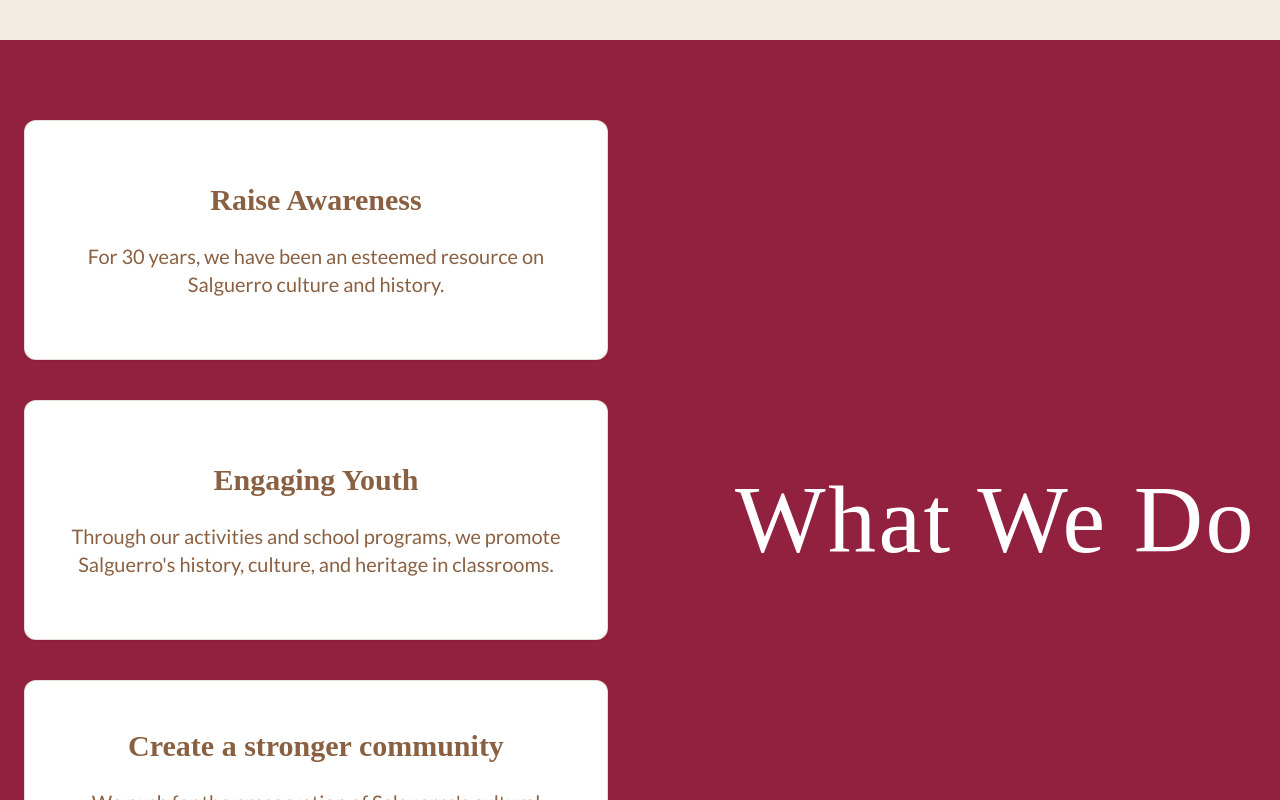
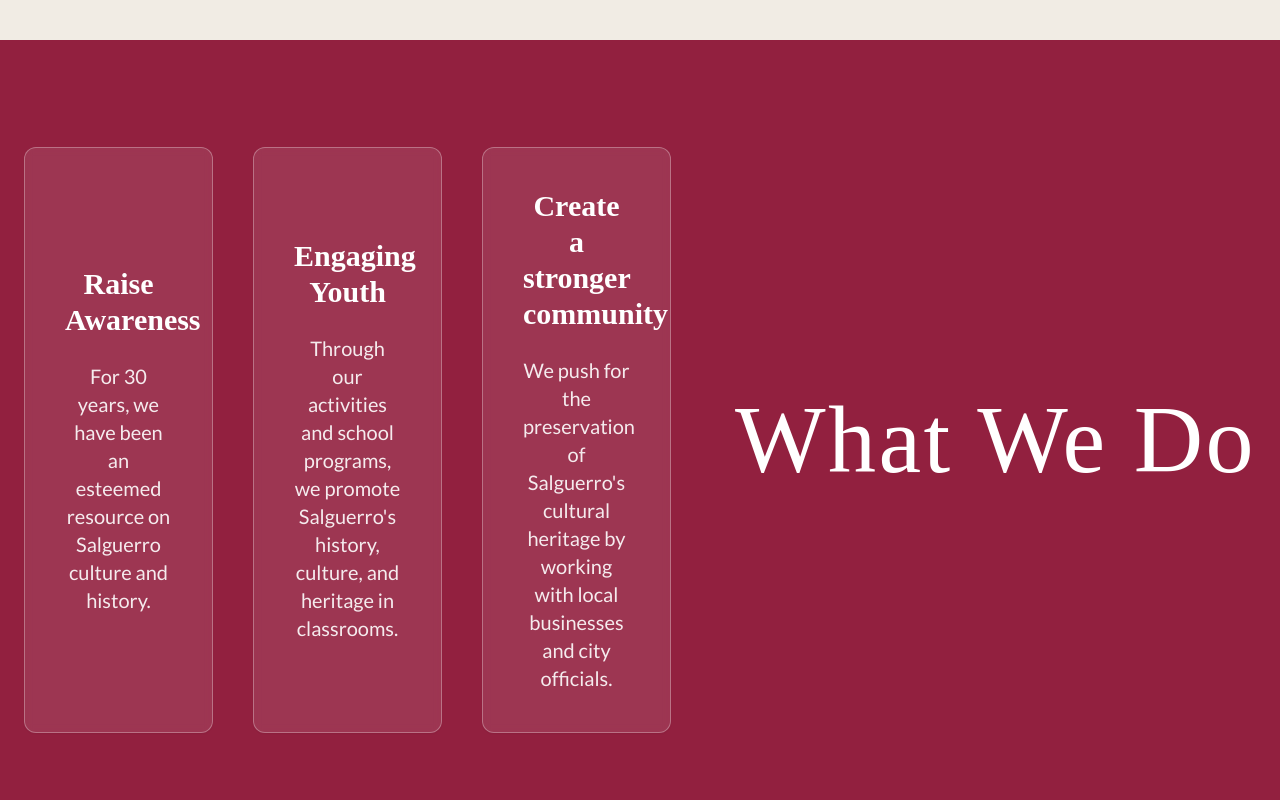
Before and after one commit to manthan1/her-shield-community, a React (Vite) app: page / in a window 1280 px wide. Shown: the part 1560-2360 px from the top of the page. Built offline with nearby package versions, Linux system fonts and the light colour scheme; a web font is replaced by a local one.

Commit message:
Update "What We Do" and "Founder" sections
Adjusted the "What We Do" title to the right side. Increased font size and image size for the "Founder of Hershield" section, and added a biography for Shafoli Kapur.

```diff
--- a/src/components/SinglePageApp.tsx
+++ b/src/components/SinglePageApp.tsx
@@ -236,20 +236,22 @@ const SinglePageApp = () => {
       {/* What We Do Section */}
       <section className="min-h-screen flex items-center py-12 sm:py-16 md:py-20 bg-crimson">
         <div className="container mx-auto px-4 sm:px-6">
-          <div className="grid grid-cols-1 lg:grid-cols-2 gap-8 sm:gap-12 md:gap-16 items-center">
-            <div className="grid grid-cols-1 gap-6 sm:gap-8 md:gap-10">
+          <div className="flex flex-col lg:flex-row gap-8 sm:gap-12 md:gap-16 items-center">
+            {/* Cards on the left */}
+            <div className="grid grid-cols-1 sm:grid-cols-3 gap-6 sm:gap-8 md:gap-10 flex-1">
               {whatWeDo.map((item, index) => (
-                <Card key={index} className="bg-white border-warm-brown/20 min-h-[200px] sm:min-h-[220px] md:min-h-[240px]">
+                <Card key={index} className="bg-white/10 border-white/30 backdrop-blur-sm min-h-[280px] sm:min-h-[320px] md:min-h-[360px]">
                   <CardContent className="p-6 sm:p-8 md:p-10 text-center h-full flex flex-col justify-center">
-                    <h3 className="font-heading text-xl sm:text-2xl md:text-3xl font-bold mb-4 sm:mb-6 text-warm-brown">{item.title}</h3>
-                    <p className="text-base sm:text-lg md:text-xl leading-relaxed text-warm-brown">{item.description}</p>
+                    <h3 className="font-heading text-xl sm:text-2xl md:text-3xl font-bold mb-4 sm:mb-6 text-white">{item.title}</h3>
+                    <p className="text-base sm:text-lg md:text-xl leading-relaxed text-white/90">{item.description}</p>
                   </CardContent>
                 </Card>
               ))}
             </div>
 
-            <div className="text-center lg:text-right">
-              <h2 className="font-heading text-4xl sm:text-5xl md:text-6xl lg:text-7xl xl:text-8xl font-normal tracking-wide text-white">
+            {/* Title on the right */}
+            <div className="text-center lg:text-right lg:flex-shrink-0">
+              <h2 className="font-heading text-4xl sm:text-5xl md:text-6xl lg:text-7xl xl:text-8xl font-normal tracking-wide text-white leading-tight">
                 What We Do
               </h2>
             </div>
@@ -329,24 +331,24 @@ const SinglePageApp = () => {
             Founder of Hershield
           </h2>
 
-          <div className="max-w-4xl mx-auto">
-            <div className="grid grid-cols-1 sm:grid-cols-2 lg:grid-cols-3 gap-4 sm:gap-6 md:gap-8 items-center">
+          <div className="max-w-5xl mx-auto">
+            <div className="grid grid-cols-1 sm:grid-cols-2 lg:grid-cols-3 gap-6 sm:gap-8 md:gap-12 items-center">
               <div className="lg:col-span-1">
                 <img
                   src={founderImage}
                   alt="Shafoli Kapur"
-                  className="w-32 h-32 sm:w-40 sm:h-40 md:w-48 md:h-48 rounded-3xl object-cover mx-auto"
+                  className="w-40 h-40 sm:w-52 sm:h-52 md:w-64 md:h-64 lg:w-72 lg:h-72 rounded-3xl object-cover mx-auto"
                 />
               </div>
               <div className="lg:col-span-1">
                 <img
                   src="/placeholder.svg"
                   alt="Working"
-                  className="w-32 h-32 sm:w-40 sm:h-40 md:w-48 md:h-48 rounded-3xl object-cover mx-auto"
+                  className="w-40 h-40 sm:w-52 sm:h-52 md:w-64 md:h-64 lg:w-72 lg:h-72 rounded-3xl object-cover mx-auto"
                 />
               </div>
               <div className="lg:col-span-1 text-center">
-                <p className="text-warm-brown text-xs sm:text-sm md:text-base">
+                <p className="text-warm-brown text-base sm:text-lg md:text-xl lg:text-2xl leading-relaxed">
                   A little biography about Shafoli Kapur.<br/>
                   blahblahblah
                 </p>
```
